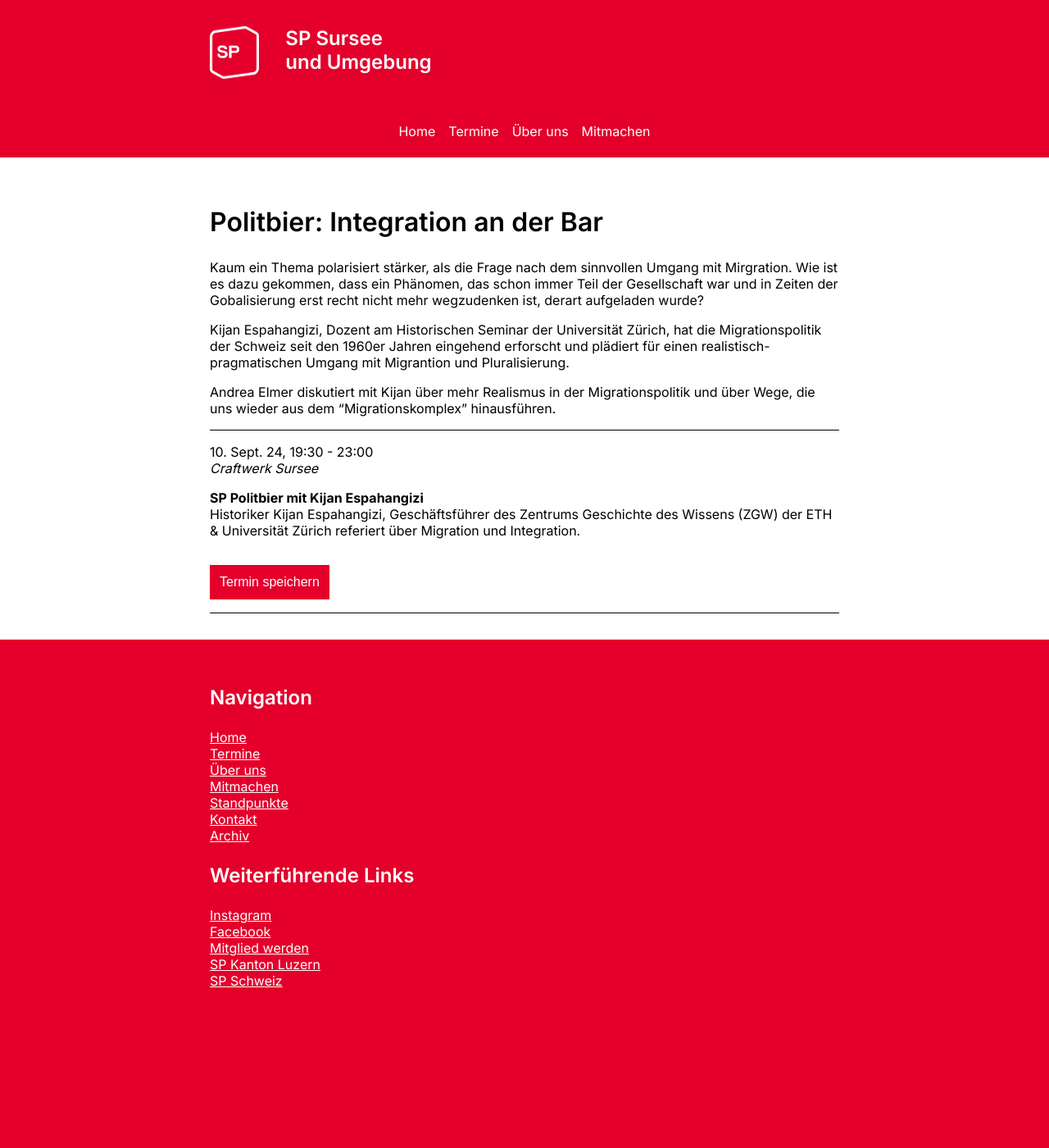
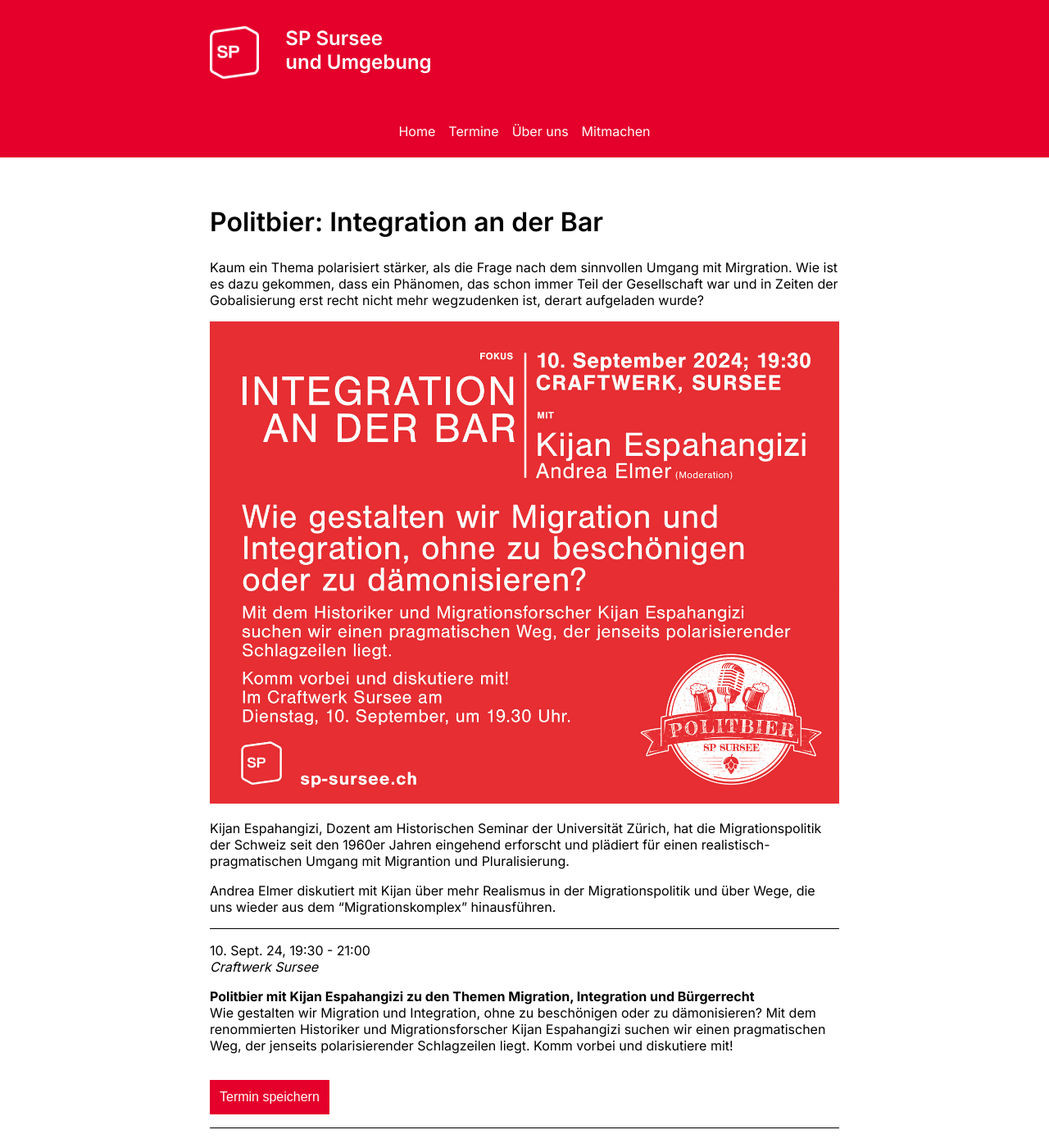
Before and after one commit to sp-sursee/sp-sursee.github.io, a Jekyll site: the page built from _posts/2024-08-25-integration-an-der-bar.md, in a window 1280 px wide and 1400 px high. Shown: the whole window at 82% size. Built offline with Jekyll 4.4.1, drawn with Linux system fonts in a browser that asks for light colours.

Commit message:
update integration an der bar

```diff
--- a/_posts/2024-08-25-integration-an-der-bar.md
+++ b/_posts/2024-08-25-integration-an-der-bar.md
@@ -4,8 +4,10 @@
 description: "Kaum ein Thema polarisiert stärker, als die Frage nach dem sinnvollen Umgang mit Mirgration. Wie ist es dazu gekommen, dass ein Phänomen, das schon immer Teil der Gesellschaft war und in Zeiten der Gobalisierung erst recht nicht mehr wegzudenken ist, derart aufgeladen wurde?"
 ---
 
+![Inserat](/assets/images/events/integration-an-der-bar/inserat.jpg)
+
 Kijan Espahangizi, Dozent am Historischen Seminar der Universität Zürich, hat die Migrationspolitik der Schweiz seit den 1960er Jahren eingehend erforscht und plädiert für einen realistisch-pragmatischen Umgang mit Migrantion und Pluralisierung.
 
 Andrea Elmer diskutiert mit Kijan über mehr Realismus in der Migrationspolitik und über Wege, die uns wieder aus dem "Migrationskomplex" hinausführen.
 
-{% include event.html title="SP Politbier mit Kijan Espahangizi" date="2024-9-10" begin="19:30" end="23:00" location="Craftwerk Sursee" description="Historiker Kijan Espahangizi, Geschäftsführer des Zentrums Geschichte des Wissens (ZGW) der ETH & Universität Zürich referiert über Migration und Integration." %}
+{% include event.html title="Politbier mit Kijan Espahangizi zu den Themen Migration, Integration und Bürgerrecht" date="2024-9-10" begin="19:30" end="21:00" location="Craftwerk Sursee" description="Wie gestalten wir Migration und Integration, ohne zu beschönigen oder zu dämonisieren? Mit dem renommierten Historiker und Migrationsforscher Kijan Espahangizi suchen wir einen pragmatischen Weg, der jenseits polarisierender Schlagzeilen liegt. Komm vorbei und diskutiere mit!" %}
```
Also changed, not shown: kontakt.md (+1 -1 lines), termine.md (+1 -1 lines), assets/images/events/integration-an-der-bar/inserat.jpg (added).
